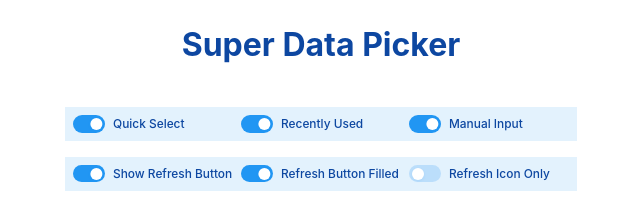
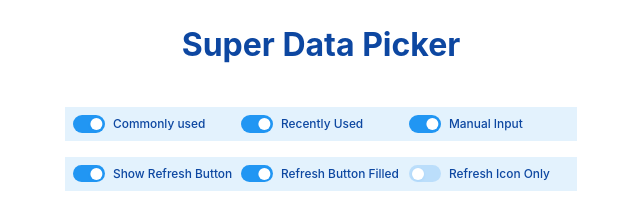
Before and after one commit to eliseevais/custom-super-data-picker, a React (Vite) app: page / in a window 1280 px wide. Shown: the top 205 px of the page, without its empty margins (319-959 px from the left). Built offline with nearby package versions, Linux system fonts and the light colour scheme.

Commit message:
fix name of CommonlyUsed

```diff
--- a/src/components/SuperDataPicker/SuperDataPicker.tsx
+++ b/src/components/SuperDataPicker/SuperDataPicker.tsx
@@ -10,7 +10,7 @@ import s from "./SuperDataPicker.module.css";
 
 export const SuperDataPicker = () => {
   const [isOpen, setIsOpen] = useState(false);
-  const [showQuickSelect, setShowQuickSelect] = useState(true);
+  const [showCommonlyUsed, setShowCommonlyUsed] = useState(true);
   const [showRecentlyUsed, setShowRecentlyUsed] = useState(true);
   const [showManualInput, setShowManualInput] = useState(true);
 
@@ -24,7 +24,7 @@ export const SuperDataPicker = () => {
     localStart,
     localEnd,
     isInvalid,
-    handleQuickSelect,
+    handleCommonlyUsed,
     handleApply,
     handleDateTimeChange,
   } = useTimeRange({ start: "now-1h", end: "now" });
@@ -36,8 +36,8 @@ export const SuperDataPicker = () => {
       <h1>Super Data Picker</h1>
 
       <SwitchControls
-        showQuickSelect={showQuickSelect}
-        setShowQuickSelect={setShowQuickSelect}
+        showCommonlyUsed={showCommonlyUsed}
+        setShowCommonlyUsed={setShowCommonlyUsed}
         showRecentlyUsed={showRecentlyUsed}
         setShowRecentlyUsed={setShowRecentlyUsed}
         showManualInput={showManualInput}
@@ -69,14 +69,14 @@ export const SuperDataPicker = () => {
 
       {isOpen && (
         <TimeRangeDropdown
-          quickSelectItems={constants}
+          commonlyUsedItems={constants}
           recentlyUsed={recentlyUsed}
           localStart={localStart}
           localEnd={localEnd}
           isInvalid={isInvalid}
-          onQuickSelect={handleQuickSelect}
+          onCommonlyUsed={handleCommonlyUsed}
           onDateTimeChange={handleDateTimeChange}
-          showQuickSelect={showQuickSelect}
+          showCommonlyUsed={showCommonlyUsed}
           showRecentlyUsed={showRecentlyUsed}
           showManualInput={showManualInput}
         />
--- a/src/components/SwitchControls/SwitchControls.tsx
+++ b/src/components/SwitchControls/SwitchControls.tsx
@@ -2,10 +2,10 @@ import s from "./SwitchControls.module.css";
 import { SwitchToggle } from "./SwitchToggle/SwitchToggle";
 
 type Props = {
-  showQuickSelect: boolean;
+  showCommonlyUsed: boolean;
   showRecentlyUsed: boolean;
   showManualInput: boolean;
-  setShowQuickSelect: (value: boolean) => void;
+  setShowCommonlyUsed: (value: boolean) => void;
   setShowRecentlyUsed: (value: boolean) => void;
   setShowManualInput: (value: boolean) => void;
 
@@ -18,10 +18,10 @@ type Props = {
 };
 
 export const SwitchControls = ({
-  showQuickSelect,
+  showCommonlyUsed,
   showRecentlyUsed,
   showManualInput,
-  setShowQuickSelect,
+  setShowCommonlyUsed,
   setShowRecentlyUsed,
   setShowManualInput,
 
@@ -37,9 +37,9 @@ export const SwitchControls = ({
       <fieldset className={s.controlGroup}>
         <legend>Time Settings</legend>
         <SwitchToggle
-          label="Quick Select"
-          checked={showQuickSelect}
-          onChange={() => setShowQuickSelect(!showQuickSelect)}
+          label="Commonly used"
+          checked={showCommonlyUsed}
+          onChange={() => setShowCommonlyUsed(!showCommonlyUsed)}
         />
         <SwitchToggle
           label="Recently Used"
--- a/src/components/TimeRangeDropdown/QuickSelectPanel/QuickSelectPanel.module.css
+++ b/src/components/TimeRangeDropdown/CommonlyUsedPanel/CommonlyUsedPanel.module.css
@@ -1,11 +1,11 @@
-.quickSelectGrid {
+.commonlyUsedGrid {
   display: grid;
   grid-template-columns: repeat(auto-fill, minmax(150px, 1fr));
   gap: var(--space-sm);
   margin-bottom: var(--space-sm);
 }
 
-.quickSelectItem {
+.commonlyUsedItem {
   width: 100%;
   padding: var(--space-sm);
   border: 1px solid var(--color-border-light);
@@ -20,7 +20,7 @@
   text-align: left;
 }
 
-.quickSelectItem:hover {
+.commonlyUsedItem:hover {
   background: var(--color-bg-white);
   border-color: var(--color-border-medium);
 }
--- /dev/null
+++ b/src/components/TimeRangeDropdown/CommonlyUsedPanel/CommonlyUsedPanel.tsx
@@ -0,0 +1,24 @@
+import s from "./CommonlyUsedPanel.module.css";
+import type { TimeRange } from "../../../types/types.ts";
+
+type Props = {
+  items: { display: string; timeRange: TimeRange }[];
+  onCommonlyUsed: (range: TimeRange) => void;
+};
+
+export const CommonlyUsedPanel = ({ items, onCommonlyUsed }: Props) => (
+  <div className={s.quickSelect}>
+    <h4 className={s.sectionTitle}>Commonly used</h4>
+    <div className={s.commonlyUsedGrid}>
+      {items.map((item, i) => (
+        <button
+          key={i}
+          className={s.commonlyUsedItem}
+          onClick={() => onCommonlyUsed(item.timeRange)}
+        >
+          {item.display}
+        </button>
+      ))}
+    </div>
+  </div>
+);
--- a/src/components/TimeRangeDropdown/QuickSelectPanel/QuickSelectPanel.tsx
+++ /dev/null
@@ -1,24 +0,0 @@
-import s from "./QuickSelectPanel.module.css";
-import type { TimeRange } from "../../../types/types.ts";
-
-type Props = {
-  items: { display: string; timeRange: TimeRange }[];
-  onSelect: (range: TimeRange) => void;
-};
-
-export const QuickSelectPanel = ({ items, onSelect }: Props) => (
-  <div className={s.quickSelect}>
-    <h4 className={s.sectionTitle}>Quick Select</h4>
-    <div className={s.quickSelectGrid}>
-      {items.map((item, i) => (
-        <button
-          key={i}
-          className={s.quickSelectItem}
-          onClick={() => onSelect(item.timeRange)}
-        >
-          {item.display}
-        </button>
-      ))}
-    </div>
-  </div>
-);
--- a/src/components/TimeRangeDropdown/TimeRangeDropdown.tsx
+++ b/src/components/TimeRangeDropdown/TimeRangeDropdown.tsx
@@ -1,42 +1,45 @@
 import s from "./TimeRangeDropdown.module.css";
-import { QuickSelectPanel } from "./QuickSelectPanel/QuickSelectPanel.tsx";
+import { CommonlyUsedPanel } from "./CommonlyUsedPanel/CommonlyUsedPanel.tsx";
 import { RecentlyUsedPanel } from "./RecentlyUsedPanel/RecentlyUsedPanel.tsx";
 import { ManualInputPanel } from "./ManualInputPanel/ManualInputPanel.tsx";
 import type { TimeRange } from "../../types/types.ts";
 
 type Props = {
-  quickSelectItems: { display: string; timeRange: TimeRange }[];
+  commonlyUsedItems: { display: string; timeRange: TimeRange }[];
   recentlyUsed: TimeRange[];
   localStart: string;
   localEnd: string;
   isInvalid: boolean;
-  onQuickSelect: (range: TimeRange) => void;
+  onCommonlyUsed: (range: TimeRange) => void;
   onDateTimeChange: (value: string, type: "start" | "end") => void;
-  showQuickSelect: boolean;
+  showCommonlyUsed: boolean;
   showRecentlyUsed: boolean;
   showManualInput: boolean;
 };
 
 export const TimeRangeDropdown = ({
-  quickSelectItems,
+  commonlyUsedItems,
   recentlyUsed,
   localStart,
   localEnd,
   isInvalid,
-  onQuickSelect,
+  onCommonlyUsed,
   onDateTimeChange,
-  showQuickSelect,
+  showCommonlyUsed,
   showRecentlyUsed,
   showManualInput,
 }: Props) => {
   return (
     <div className={s.dropdown}>
-      {showQuickSelect && (
-        <QuickSelectPanel items={quickSelectItems} onSelect={onQuickSelect} />
+      {showCommonlyUsed && (
+        <CommonlyUsedPanel
+          items={commonlyUsedItems}
+          onCommonlyUsed={onCommonlyUsed}
+        />
       )}
 
       {showRecentlyUsed && recentlyUsed.length > 0 && (
-        <RecentlyUsedPanel items={recentlyUsed} onSelect={onQuickSelect} />
+        <RecentlyUsedPanel items={recentlyUsed} onSelect={onCommonlyUsed} />
       )}
 
       {showManualInput && (
--- a/src/hooks/useTimeRange.ts
+++ b/src/hooks/useTimeRange.ts
@@ -21,11 +21,11 @@ export const useTimeRange = (initial: TimeRange) => {
       const updated = exists
         ? [newRange, ...prev.filter((r) => r !== exists)]
         : [newRange, ...prev];
-      return updated.slice(0, 6);
+      return updated.slice(0, 4);
     });
   };
 
-  const handleQuickSelect = (range: TimeRange) => {
+  const handleCommonlyUsed = (range: TimeRange) => {
     if (validateTimeRange(range.start, range.end)) {
       handleTimeChange(range);
       setLocalStart(range.start);
@@ -61,7 +61,7 @@ export const useTimeRange = (initial: TimeRange) => {
     localStart,
     localEnd,
     isInvalid,
-    handleQuickSelect,
+    handleCommonlyUsed,
     handleApply,
     handleDateTimeChange,
   };
```
